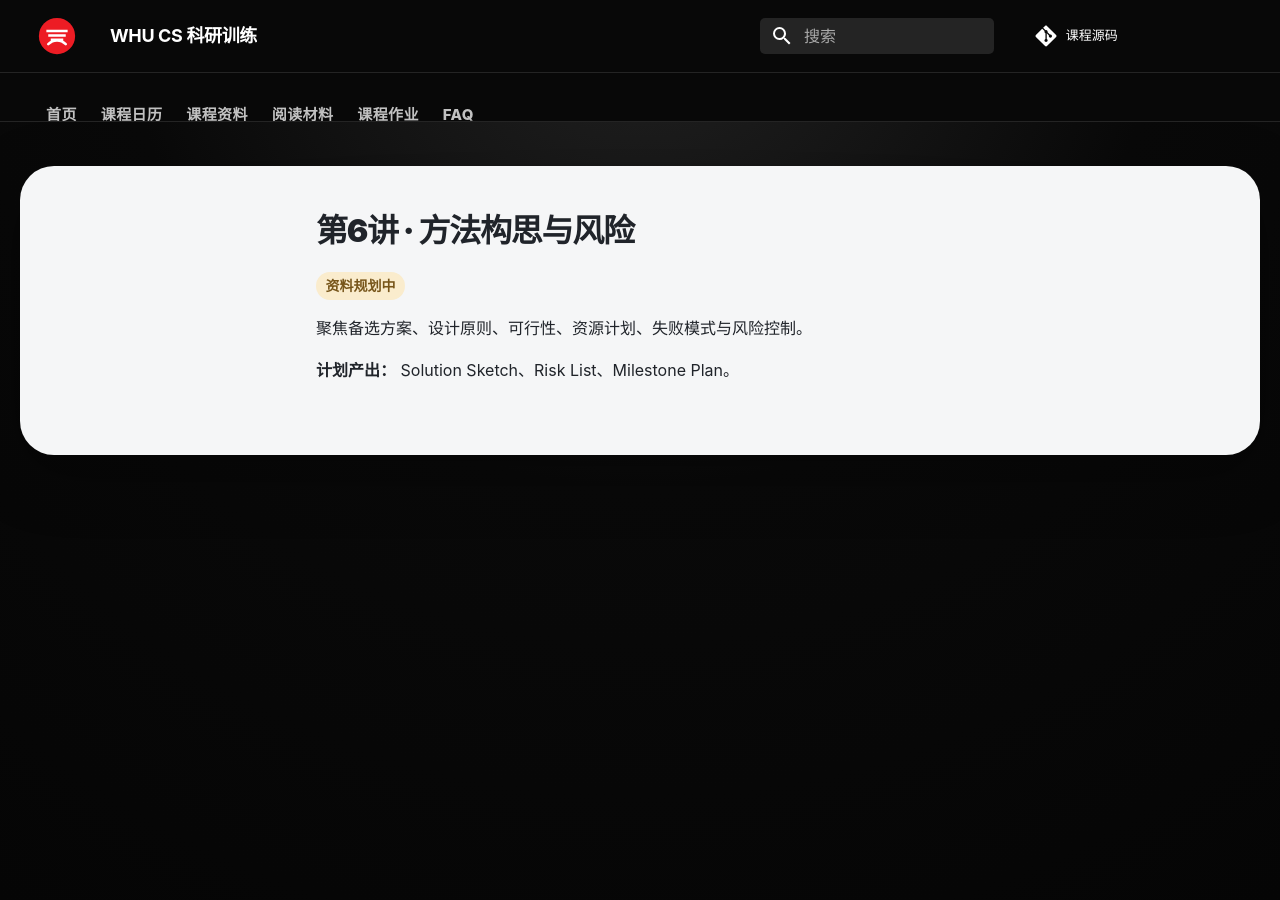
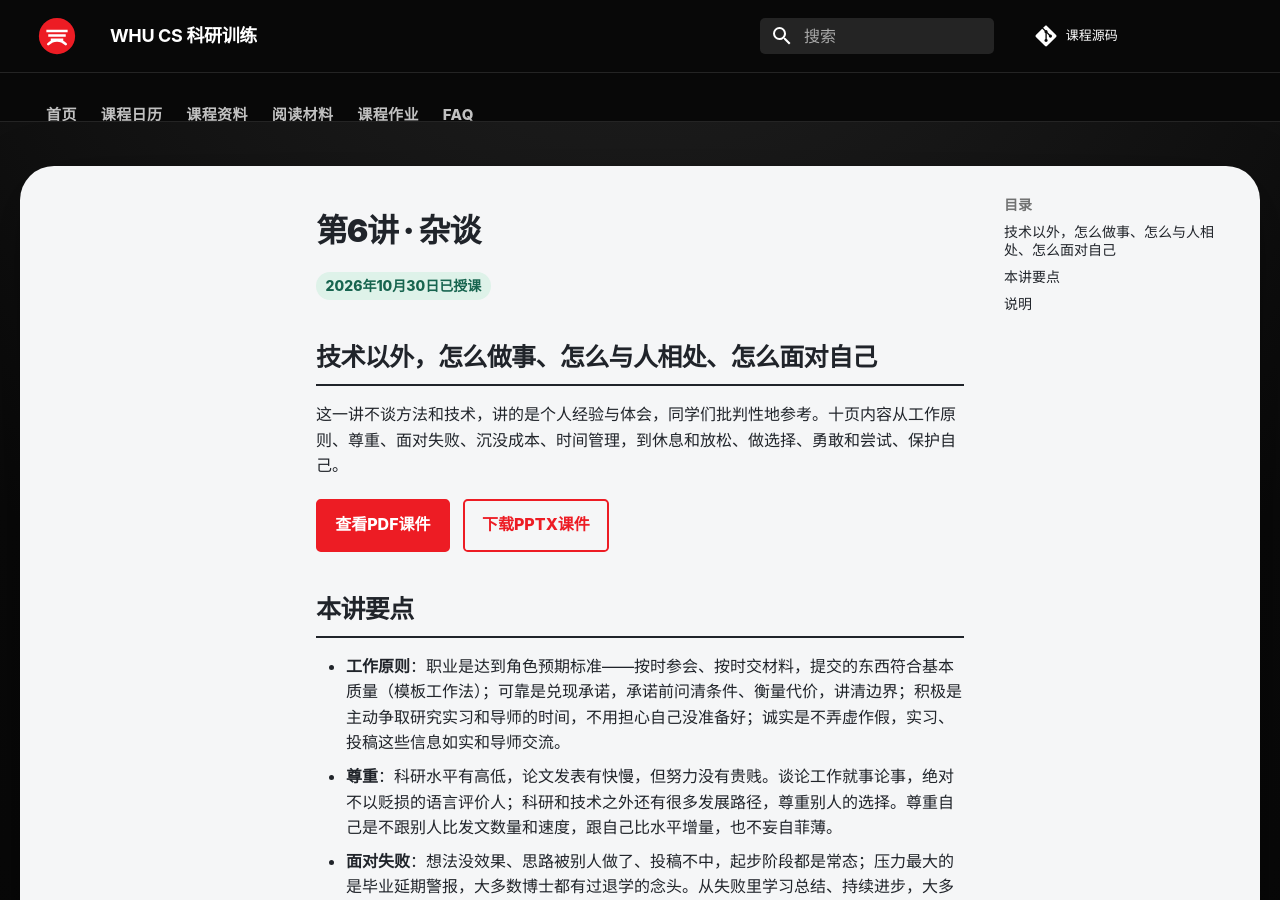
Before and after one commit to xxzhang99/research-training-course, an MkDocs documentation site: the page built from docs/lectures/lecture-06.md, in a window 1280 px wide and 900 px high. Built offline with MkDocs 1.6.1 and Material for MkDocs 9.7.7, drawn with Linux system fonts in a browser that asks for light colours; comment, search, counter and statistics services are not loaded; some of the changed text lies outside the part shown.

Commit message:
Publish lecture 6 slides (杂谈) and add #06 to schedule

```diff
--- a/docs/lectures/lecture-06.md
+++ b/docs/lectures/lecture-06.md
@@ -1,7 +1,28 @@
-# 第6讲 · 方法构思与风险
+# 第6讲 · 杂谈
 
-<span class="status status-plan">资料规划中</span>
+<span class="status status-ready">2026年10月30日已授课</span>
 
-聚焦备选方案、设计原则、可行性、资源计划、失败模式与风险控制。
+## 技术以外，怎么做事、怎么与人相处、怎么面对自己
 
-**计划产出：** Solution Sketch、Risk List、Milestone Plan。
+这一讲不谈方法和技术，讲的是个人经验与体会，同学们批判性地参考。十页内容从工作原则、尊重、面对失败、沉没成本、时间管理，到休息和放松、做选择、勇敢和尝试、保护自己。
+
+<div class="downloads">
+<a href="../../assets/files/lecture-06/slides.pdf">查看PDF课件</a>
+<a href="../../assets/files/lecture-06/slides.pptx">下载PPTX课件</a>
+</div>
+
+## 本讲要点
+
+- **工作原则**：职业是达到角色预期标准——按时参会、按时交材料，提交的东西符合基本质量（模板工作法）；可靠是兑现承诺，承诺前问清条件、衡量代价，讲清边界；积极是主动争取研究实习和导师的时间，不用担心自己没准备好；诚实是不弄虚作假，实习、投稿这些信息如实和导师交流。
+- **尊重**：科研水平有高低，论文发表有快慢，但努力没有贵贱。谈论工作就事论事，绝对不以贬损的语言评价人；科研和技术之外还有很多发展路径，尊重别人的选择。尊重自己是不跟别人比发文数量和速度，跟自己比水平增量，也不妄自菲薄。
+- **面对失败**：想法没效果、思路被别人做了、投稿不中，起步阶段都是常态；压力最大的是毕业延期警报，大多数博士都有过退学的念头。从失败里学习总结、持续进步，大多都能走出来。
+- **沉没成本**：已经花掉的时间和精力不纳入未来决策，做决定要着眼未来。课题做到相当程度才发现不可行、没有发表希望，并不罕见；付出过相当努力、又经过认真讨论和权衡，就应该勇敢放弃，再以合适的方式收尾——结果不太理想可以投次级会议或期刊，技术栈或思维方式不匹配可以交给团队其他成员。
+- **时间管理**：重要的不是时间，是注意力。每天高效工作 6 小时已接近极限；社交软件、短视频频繁打断，上下文切换很耗精力。番茄工作法约 30 分钟一个专注块，三条规则：一次只做一件事，工作期间不刷网页、不回非紧急消息，每天留专门时间给杂务、重要事务定好提醒。
+- **休息和放松**：刷视频、打游戏、睡觉容易越歇越觉得累；散步、运动、听音乐更能让大脑和身体恢复。科研和工程能走多远，很大程度上取决于精力。
+- **做选择**：条件千头万绪，用第一性原理理清最重要的 2-3 个方面；信息的质量和丰富程度比智力和推理更重要，多问、勇敢问、不带预设立场地问。人生的容错率大到难以想象，选好就释然，错了也有调整机会。
+- **勇敢和尝试**：勇于表达和交流，勇于接受对做事方法和学术想法的批评；对事不对人，被指出问题不等于你不聪明。机会不会等人完全准备好，能理清大致轮廓就可以开始，事情会在做的过程中越来越清晰。
+- **保护自己**：客观评价对事不对人，且给出清晰的改进路径；人身攻击把问题归因于性格、智力、品行的缺陷，也不提供可行的办法。疲劳能靠休息恢复，持续的身体痛苦是病症；挫败不应使人绝望无助。遇到极端情况，身体的病痛及时休息和就医、不怕请假，精神的折磨敢于举报和退出。科研和工程是事业，但人和生活比事业更重要。
+
+## 说明
+
+课件里的两段引语分别来自 Prof. Dimitris Papadias 和罗曼·罗兰，「每天锻炼一小时，健康工作 50 年」出自蒋南翔。这一讲是个人经验，不是通用结论，请按自己的情况判断。
```
Also changed, not shown: docs/index.md (+1 -0 lines), docs/schedule.md (+7 -1 lines), 2 other files.
